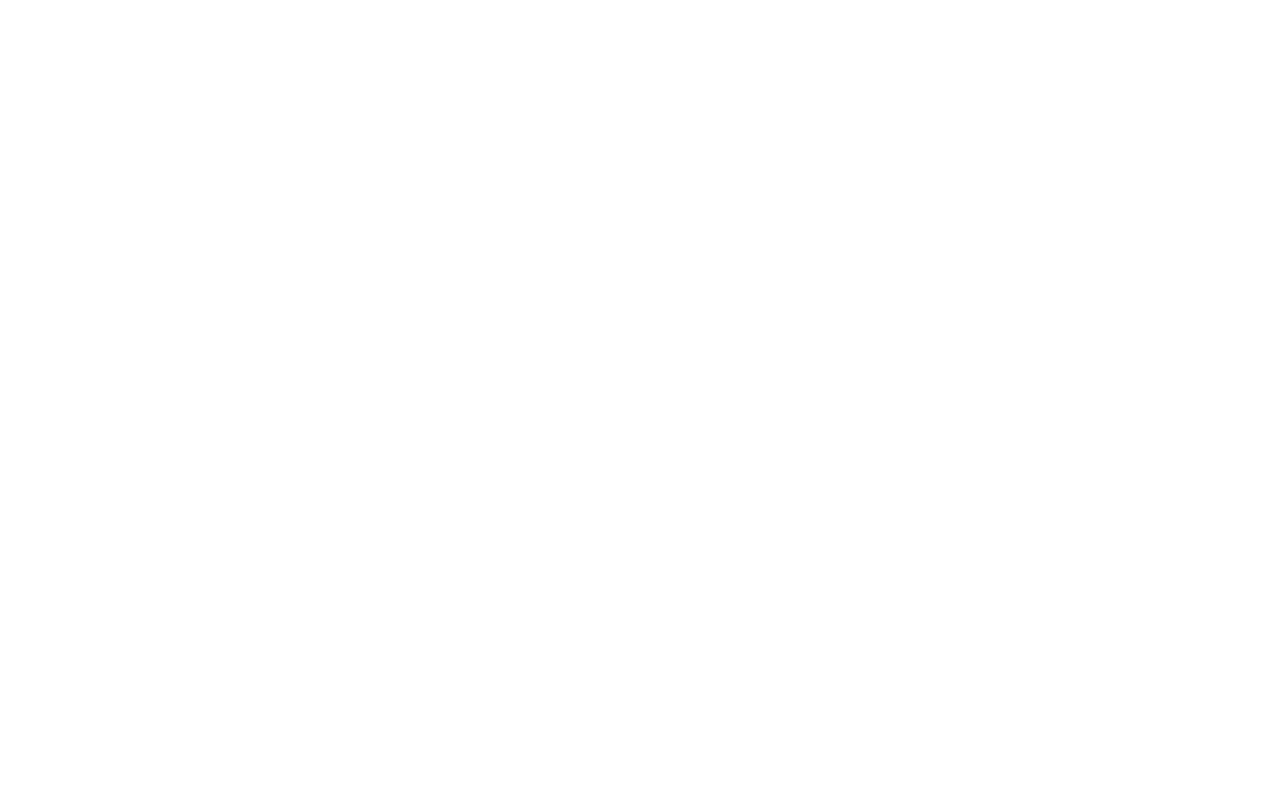
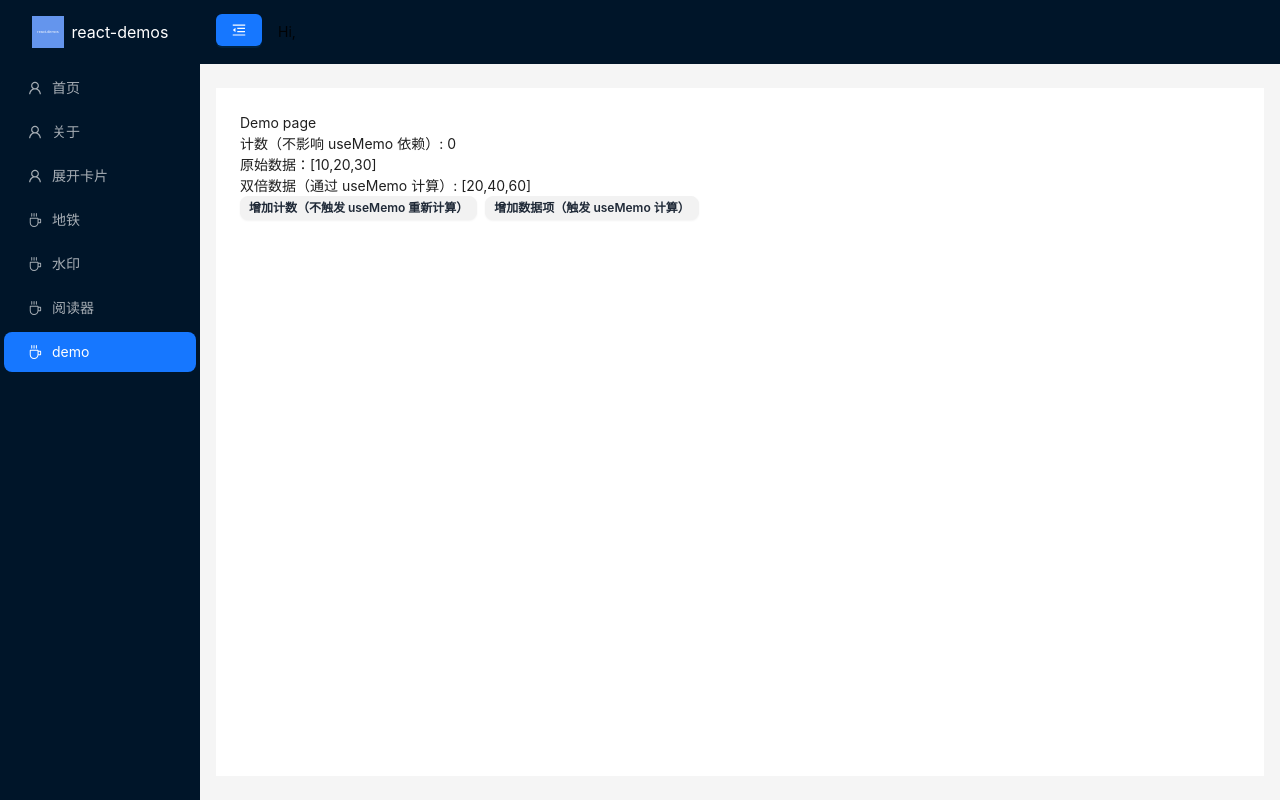
Before and after one commit to leibaio/react-demos, a React (Vite) app: page /demo in a window 1280 px wide. Before the commit this address had no page. Built offline with nearby package versions, Linux system fonts and the light colour scheme.

Commit message:
feat: 250615

```diff
--- a/src/config/menuConfig.ts
+++ b/src/config/menuConfig.ts
@@ -34,6 +34,11 @@
     icon: React.createElement(CoffeeOutlined),
     label: "阅读器",
   },
+  {
+    key: "/demo",
+    icon: React.createElement(CoffeeOutlined),
+    label: "demo",
+  },
   // {
   //   key: "/user-list",
   //   icon: UserOutlined,
--- /dev/null
+++ b/src/pages/Demo.tsx
@@ -0,0 +1,56 @@
+import { useState, useMemo } from "react";
+
+const Demo = () => {
+  console.log("Demo 组件正在重新渲染...");
+
+  const [count, setCount] = useState(0); // 用于触发组件重新渲染，但不影响 useMemo 的依赖
+  const [dataItems, setDataItems] = useState([10, 20, 30]); // useMemo 的依赖项
+
+  // useMemo 示例
+  // useMemo 记忆化一个计算结果
+  // 只有当 dataItems 数组的引用发生变化时，这里模拟的 昂贵计算 才会被重新执行，否则即使组件因为 count 变化重新渲染，doubledItems 的值也会直接从缓存中获取
+
+  const doubledItems = useMemo(() => {
+    console.log("[ useMemo，重新计算双倍数据，仅当 dataItems 变化时 ] >");
+    // 假设这是一个耗时的操作，例如处理大量数据，或者处理负责的数学计算
+    return dataItems.map((item) => item * 2);
+  }, [dataItems]);
+
+  const handleAddCount = () => {
+    // 函数式更新：每次基于最新值
+    setCount((prevCount) => prevCount + 1);
+  };
+
+  /**
+ *   const handleAddCount2 = () => {
+    // 值更新：每次都使用初始闭包中的 count
+    setCount(count + 1);
+  };
+ */
+
+  const handleAddDateItem = () => {
+    setDataItems([...dataItems, Math.floor(Math.random() * 100)]);
+  };
+
+  return (
+    <>
+      <h1>Demo page</h1>
+      <p>计数（不影响 useMemo 依赖）: {count}</p>
+      <p>原始数据：{JSON.stringify(dataItems)}</p>
+      <p>双倍数据（通过 useMemo 计算）: {JSON.stringify(doubledItems)}</p>
+
+      <button className="btn btn-xs mr-2" onClick={handleAddCount}>
+        增加计数（不触发 useMemo 重新计算）
+      </button>
+      {/* <button className="btn btn-xs" onClick={handleAddCount2}>
+        增加计数（不触发 useMemo 重新计算）
+      </button> */}
+
+      <button className="btn btn-xs" onClick={handleAddDateItem}>
+        增加数据项（触发 useMemo 计算）
+      </button>
+    </>
+  );
+};
+
+export default Demo;
--- a/src/routes/index.tsx
+++ b/src/routes/index.tsx
@@ -8,6 +8,7 @@
 import Reader from "@/pages/reader";
 import WatermarkDemo from "@/pages/watermark";
 import { Navigate } from "react-router-dom";
+import Demo from "@/pages/Demo";
 
 const routes = [
   { path: "/", element: <Navigate to="/home" /> },
@@ -16,6 +17,11 @@
     path: "/about",
     element: <CommonLayout />,
     children: [{ path: "", element: <About /> }],
+  },
+  {
+    path: "/demo",
+    element: <CommonLayout />,
+    children: [{ path: "", element: <Demo /> }],
   },
   {
     path: "/expanding-cards",
```
